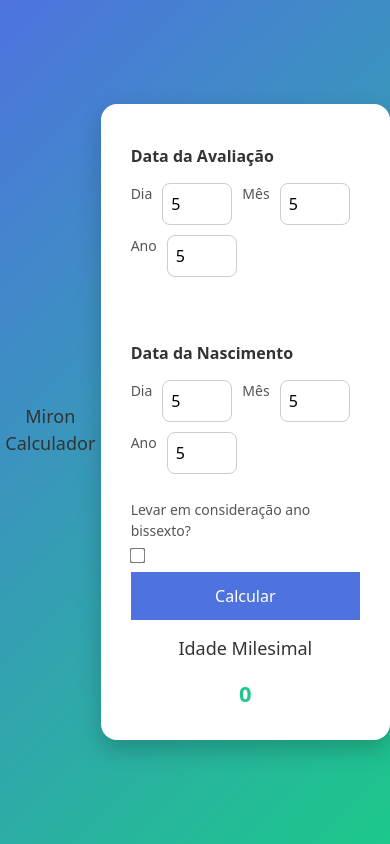
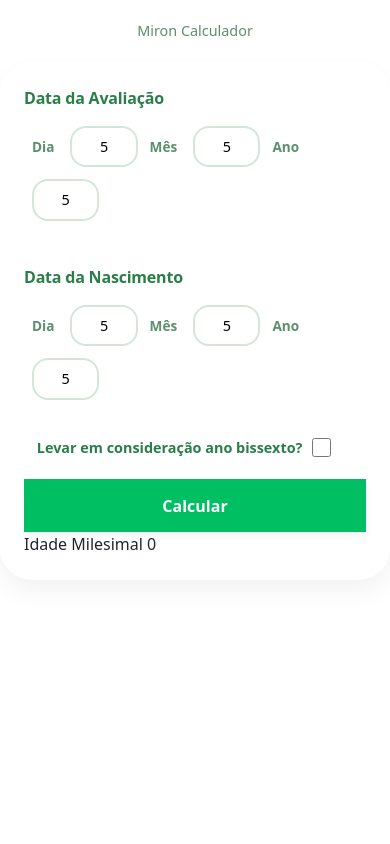
Before and after one commit to Talles0/miron, a plain HTML site: page Miron/modulo-idade/idade.html in a window 390 px wide. Both pictures are taken after typing "5", "5", "5", "5", "5", "5" into the empty fields and a click on the button "Calcular". Drawn offline with nearby package versions, Linux system fonts and the light colour scheme.

Commit message:
Versão 1.1
Melhorado visual e começado IMC

```diff
--- a/Miron/script.js
+++ b/Miron/script.js
@@ -1,4 +1,8 @@
 document.getElementById("header-top").innerHTML = "Miron Calculador"
+
+function erro(){
+    window.location.reload()
+}
 
 function calcularIdade(){
     var dia_av, mes_av, ano_av, dia_nas, mes_nas, ano_nas, ano_bissexto, divisor
@@ -43,4 +47,33 @@
         idadeStr = idadeStr.slice(0, 6)
     }
     document.getElementById("idade-real").innerHTML = idadeStr
+
+    mes_av = mes_av + 1
+    dia_av = dia_av + 1
+    mes_nas = mes_nas + 1
+    dia_nas = dia_nas + 1
+
+    if (idade < 0 ||
+    dia_av < 1 || dia_av > 31 ||
+    dia_nas < 1 || dia_nas > 31 ||
+    mes_av < 1 || mes_av > 12 ||
+    mes_nas < 1 || mes_nas > 12 ||
+    ano_av < 0 || ano_nas < 0) {
+    alert("Insira dados válidos!")
+    erro()
 }
+}
+
+// function calcularImc() {
+//     var peso = Number(document.getElementById("peso").value);
+//     var altura = Number(document.getElementById("altura").value);
+
+//     // Verifica se os valores são números válidos e positivos
+//     if (isNaN(peso) || isNaN(altura) || peso <= 0 || altura <= 0) {
+//         document.getElementById("imc-resultado").innerHTML = "Por favor, insira peso e altura válidos (positivos).";
+//         return;
+//     }
+
+//     var imc = peso / Math.pow(altura, 2);
+//     document.getElementById("imc-resultado").innerHTML = imc.toFixed(2);
+// }
--- a/Miron/style.css
+++ b/Miron/style.css
@@ -1,114 +1,236 @@
-/* Reset básico */
-* {
-    margin: 0;
-    padding: 0;
-    box-sizing: border-box;
+/* ============================================
+   Estilos complementares – Paleta verde pastel
+   ============================================ */
+
+/* Corpo: fundo sólido, verde muito claro e fresco */
+#body {
+    background-color: #f0f9f0;   /* verde claríssimo, suave */
+    font-family: 'Poppins', 'Inter', system-ui, -apple-system, 'Segoe UI', Roboto, Helvetica, Arial, sans-serif;
+    padding: 2rem 1rem;
+    min-height: 100vh;
 }
 
-/* Corpo da página */
-body {
-    font-family: Arial, Helvetica, sans-serif;
-    background: linear-gradient(135deg, #4e73df, #1cc88a);
-    min-height: 100vh;
-    display: flex;
-    align-items: center;
-    justify-content: center;
+/* Container principal – cartão arredondado e leve */
+main {
+    background: #ffffff;
+    border-radius: 2rem;
+    box-shadow: 0 12px 24px rgba(0, 0, 0, 0.05);
+    max-width: 560px;
+    margin: 0 auto;
+    padding: 2rem 1.75rem;
+    transition: box-shadow 0.2s ease, transform 0.2s ease;
 }
 
-/* Container principal */
-main {
-    background: #fff;
-    padding: 30px;
-    border-radius: 16px;
-    width: 100%;
-    max-width: 500px;
-    box-shadow: 0 10px 25px rgba(0,0,0,0.2);
+main:hover {
+    box-shadow: 0 18px 30px rgba(0, 0, 0, 0.08);
+    transform: translateY(-2px);
 }
 
-/* Formulário */
-form {
-    display: flex;
-    flex-direction: column;
-    gap: 15px;
+/* Títulos de seção – verde base */
+form > label {
+    font-weight: 700;
+    font-size: 1rem;
+    color: #2a7f49;              /* verde médio, base #00bf63 escurecido */
+    letter-spacing: -0.2px;
+    margin-bottom: 0.5rem;
+    display: block;
 }
 
-/* Títulos de seção */
-form > label {
-    font-weight: bold;
-    margin-top: 10px;
-    color: #333;
+/* Grupos de inputs – fundo suave e arredondado */
+form div:not(.bissexto) {
+    display: flex;
+    gap: 1rem;
+    flex-wrap: wrap;
+    align-items: baseline;
+    margin-bottom: 0.75rem;
+    padding: 0.5rem;
+    border-radius: 1rem;
 }
 
-/* Agrupamento de inputs */
-form div {
-    display: flex;
-    gap: 10px;
-    flex-wrap: wrap;
+/* Labels dos campos – verde acinzentado pastel */
+form div:not(.bissexto) label {
+    font-size: 0.85rem;
+    font-weight: 600;
+    color: #5c8f6e;              /* verde acinzentado */
+    margin-right: 0.25rem;
 }
 
-/* Labels menores */
-form div label {
-    font-size: 14px;
-    color: #555;
-}
-
-/* Inputs */
+/* Inputs numéricos – borda suave em verde pastel */
 input[type="number"] {
-    width: 70px;
-    padding: 8px;
-    border-radius: 8px;
-    border: 1px solid #ccc;
-    outline: none;
-    transition: 0.2s;
+    width: 5rem;
+    padding: 0.6rem 0.4rem;
+    border: 2px solid #d4e6da;    /* verde muito claro */
+    border-radius: 1rem;
+    font-size: 0.9rem;
+    font-family: inherit;
+    background: #ffffff;
+    transition: all 0.2s ease;
+    text-align: center;
+    -moz-appearance: textfield;
+    appearance: textfield;
 }
 
 input[type="number"]:focus {
-    border-color: #4e73df;
-    box-shadow: 0 0 5px rgba(78,115,223,0.5);
+    border-color: #00bf63;         /* verde base */
+    box-shadow: 0 0 0 3px rgba(0, 191, 99, 0.15);
+    outline: none;
+    background: #ffffff;
+}
+input[type=number]::-webkit-inner-spin-button {
+    -webkit-appearance: none;
 }
 
-/* Checkbox */
-input[type="checkbox"] {
-    transform: scale(1.2);
-    margin-bottom: 10px;
+/* Checkbox – área destacada em verde suave */
+.bissexto {
+    display: flex;
+    align-items: center;
+    gap: 0.6rem;
+    margin: 1rem 0 0.5rem;
+    padding: 0.8rem;
 }
 
-/* Botão */
+.bissexto label {
+    font-size: 0.9rem;
+    font-weight: 600;
+    color: #2a7f49;               /* verde médio */
+    cursor: pointer;
+}
+
+input[type="checkbox"] {
+    width: 1.2rem;
+    height: 1.2rem;
+    accent-color: #00bf63;        /* verde base */
+    cursor: pointer;
+    margin: 0;
+    border-radius: 0.3rem;
+}
+
+/* Botão – verde base sólido */
 button {
-    margin-top: 20px;
     width: 100%;
-    padding: 12px;
+    margin-top: 1.5rem;
+    padding: 0.9rem;
+    background-color: #00bf63;     /* verde base */
     border: none;
-    border-radius: 10px;
-    background: #4e73df;
-    color: #fff;
-    font-size: 16px;
+    border-radius: 2rem;
+    color: white;
+    font-weight: 700;
+    font-size: 1rem;
+    font-family: inherit;
     cursor: pointer;
-    transition: 0.3s;
+    transition: background-color 0.2s ease, transform 0.1s ease;
+    box-shadow: 0 4px 8px rgba(0, 0, 0, 0.05);
 }
 
 button:hover {
-    background: #2e59d9;
+    background-color: #009c4f;      /* tom mais escuro e suave */
+    transform: scale(0.98);
 }
 
-/* Resultado */
-span {
+button:active {
+    transform: scale(0.96);
+}
+
+/* Área de resultado – destaque verde */
+#header-top {
     display: block;
     text-align: center;
-    margin-top: 15px;
-    font-size: 18px;
-    color: #333;
+    margin-top: 1.25rem;
+    margin-bottom: 1.25rem;
+    font-size: 0.9rem;
+    color: #5c8f6e;
+    text-decoration: none;
+    font-weight: 500;
+}
+#botao-voltar{
+    text-decoration: none;
+    color: #00bf63;
 }
 
-#idade-real {
-    font-weight: bold;
-    font-size: 22px;
-    color: #1cc88a;
+.resultado {
+    font-weight: 800;
+    font-size: 2rem;
+    color: #00bf63;                /* verde base */
+    background: #f0f9f0;
+    display: inline-block;
+    padding: 0.4rem 1.2rem;
+    border-radius: 3rem;
+    margin-top: 0.5rem;
+    letter-spacing: -0.5px;
+    box-shadow: 0 2px 8px rgba(0,0,0,0.05);
+    transition: transform 0.2s ease;
 }
-/* Agrupar checkbox com label */
-.bissexto {
+
+.resultado:hover {
+    transform: scale(1.02);
+}
+
+/* Responsividade */
+@media (max-width: 480px) {
+    main {
+        padding: 1.5rem;
+    }
+
+    form div:not(.bissexto) {
+        gap: 0.75rem;
+    }
+
+    input[type="number"] {
+        width: 4.2rem;
+        padding: 0.5rem 0.2rem;
+    }
+}
+
+/* ============================================
+   Página de módulos – versão com verde pastel
+   ============================================ */
+
+#modulos-container {
+    text-align: center;
+}
+
+#modulos-titulo span {
+    font-size: 1.8rem;
+    font-weight: 700;
+    color: #2a7f49;
+    display: block;
+    margin-bottom: 1.5rem;
+    letter-spacing: -0.5px;
+}
+
+#lista-modulos {
     display: flex;
-    align-items: center;
-    gap: 8px;
-    margin-top: 10px;
+    flex-direction: column;
+    gap: 1.2rem;
+    align-items: stretch;
 }
+
+.modulo-div {
+    background: #fefef7;
+    border: 2px solid #d4e6da;
+    border-radius: 2rem;
+    transition: all 0.2s ease;
+    overflow: hidden;
+}
+
+.modulo-div a {
+    display: block;
+    padding: 1rem;
+    text-decoration: none;
+    font-weight: 600;
+    color: #00bf63;
+    font-size: 1.1rem;
+    border-radius: inherit;
+    transition: background 0.2s ease;
+}
+
+.modulo-div:hover {
+    background: #f0f9f0;
+    border-color: #00bf63;
+    transform: translateY(-3px);
+    box-shadow: 0 8px 16px rgba(0, 0, 0, 0.05);
+}
+
+.modulo-div a:hover {
+    color: #009c4f;
+}
```
Also changed, not shown: Miron/index.html (+15 -9 lines), Miron/1.png (added), Miron/2.png (added).
